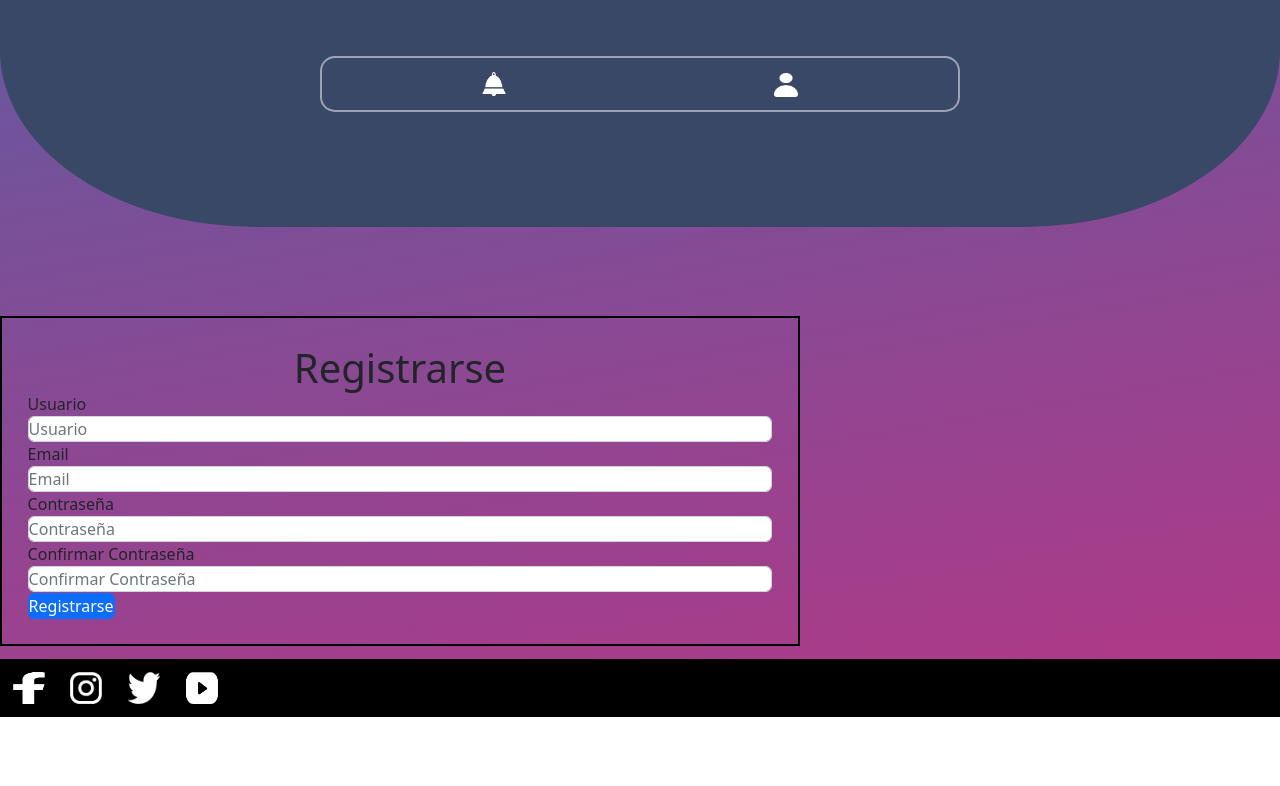
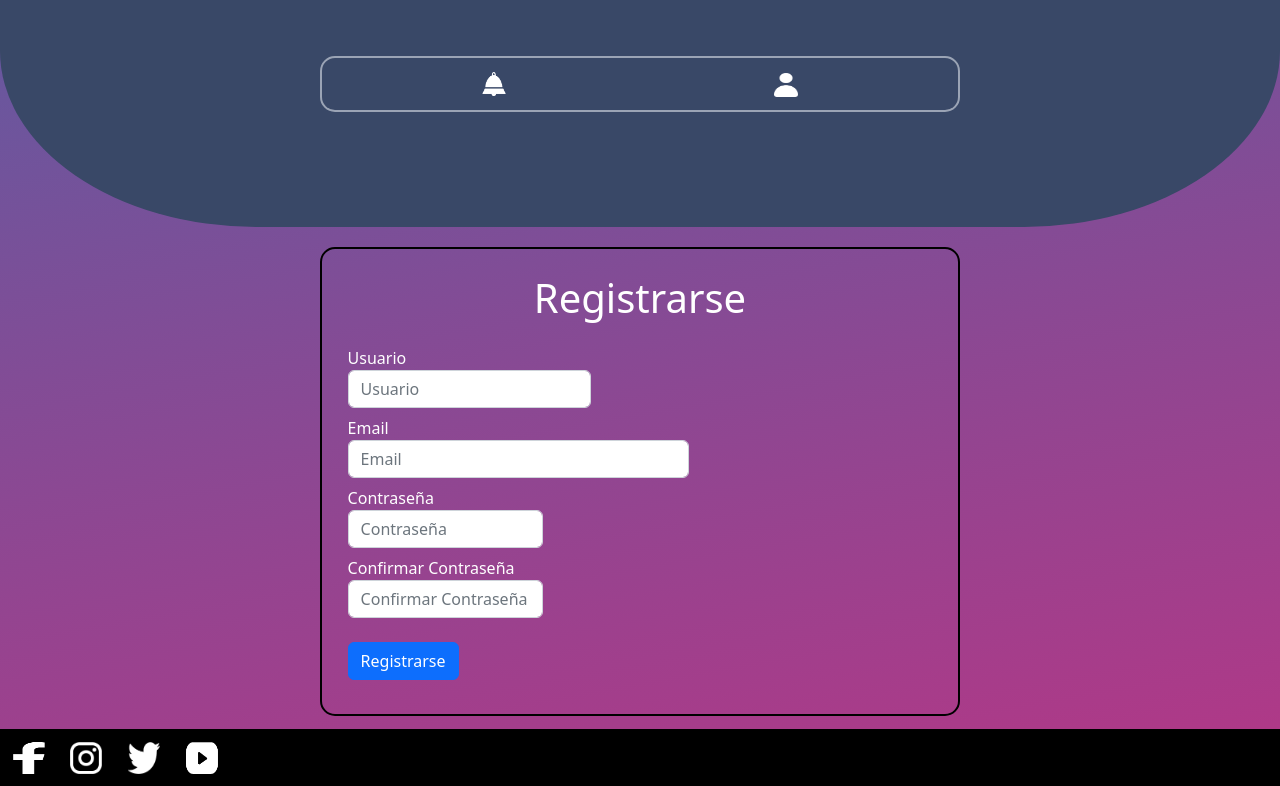
Before and after one commit to Pamela198713/BootcampAr, an Angular app in the folder frontend/: page /register in a window 1280 px wide. Shown: the part 655-1441 px from the top of the page. Before the commit the page ends 1372 px from the top, so only its background shows below. Built offline with nearby package versions, Linux system fonts and the light colour scheme.

Commit message:
fix registro

```diff
--- a/frontend/src/app/pages/registro/registro.component.css
+++ b/frontend/src/app/pages/registro/registro.component.css
@@ -1,4 +1,4 @@
-*{
+/* *{
     padding: 0;
     margin: 0;
     box-sizing: border-box;
@@ -7,22 +7,23 @@
 .body-registrarse{
     display: flex;
     justify-content: center;
+} */
+
+.container-registro {
+    border-radius: 15px;
+    border: 2px solid black;
+    padding: 4%;
+    margin-top: 20px;
 }
 
-.container-registro{
-    width: 800px;
-    border: 2px solid black;
-    padding: 2%;
-    margin-top: 5%;
-}
-
-.title-registro{
+.title-registro {
     text-align: center;
 }
 
-.form{
+
+/* .form {
     display: flex;
     flex-direction: column;
     gap: 10px;
     margin-top: 2%;
-}
+} */
--- a/frontend/src/app/pages/registro/registro.component.html
+++ b/frontend/src/app/pages/registro/registro.component.html
@@ -1,14 +1,14 @@
 <app-layout>
 
-
-
-
+    <div class="w-50 m-auto">
+        <div class="row">
+            <div class="col">
                 <form [formGroup]="registroForm" (ngSubmit)="onSubmit(registroForm)" class="form" action="">
                     <div class="body-Registrarse">
                         <section class="container-registro">
-        <h1 class="title-registro">Registrarse</h1>
-        <div class="mb-12">
-          <label for="inputUsuario" class="form-label">Usuario</label>
+                            <h1 class="title-registro text-white mb-4">Registrarse</h1>
+                            <div class="mb-2 col-md-5">
+                                <label for="inputUsuario" class="text-white">Usuario</label>
                                 <input type="usuario" class="form-control" id="inputUsuario" placeholder="Usuario" formControlName="usuarioname">
                                 <div *ngIf="Usuarioname?.errors && Usuarioname?.touched">
                                     <p *ngIf="Usuarioname?.hasError('required')" class="text-danger">
@@ -23,8 +23,8 @@
                                 </div>
                             </div>
 
-        <div class="mb-12">
-          <label for="inputEmail" class="form-label">Email</label>
+                            <div class="mb-2 col-md-7">
+                                <label for="inputEmail" class="text-white">Email</label>
                                 <input type="email" class="form-control" id="inputEmail" placeholder="Email" formControlName="email">
                                 <div *ngIf="Email?.errors && Email?.touched">
                                     <p *ngIf="Email?.hasError('required')" class="text-danger">
@@ -39,8 +39,8 @@
                                 </div>
                             </div>
 
-        <div class="mb-12">
-          <label for="inputContraseña" class="form-label">Contraseña</label>
+                            <div class="mb-2 col-md-4">
+                                <label for="inputContraseña" class="text-white">Contraseña</label>
                                 <input type="password" class="form-control" id="inputContraseña" placeholder="Contraseña" formControlName="password">
                                 <div *ngIf="Password?.errors && Password?.touched">
                                     <p *ngIf="Password?.hasError('required')" class="text-danger">
@@ -52,8 +52,8 @@
                                 </div>
                             </div>
 
-        <div class="mb-12">
-          <label for="inputContraseña" class="form-label">Confirmar Contraseña</label>
+                            <div class="mb-2 col-md-4">
+                                <label for="inputContraseña" class="text-white">Confirmar Contraseña</label>
                                 <input type="password" class="form-control" id="inputContraseña" placeholder="Confirmar Contraseña" formControlName="confirmPassword">
                                 <div *ngIf="ConfirmPassword?.errors && ConfirmPassword?.touched">
                                     <p *ngIf="ConfirmPassword?.hasError('required')" class="text-danger">
@@ -65,10 +65,14 @@
                                 </div>
                             </div>
 
-        <div class="mb-12">
-          <button type="submit" class="btn btn-primary">Registrarse</button>
+                            <div class="mb-2">
+                                <button type="submit" class="btn btn-primary mt-3">Registrarse</button>
                             </div>
                         </section>
                     </div>
                 </form>
+            </div>
+        </div>
+    </div>
+
 </app-layout>
--- a/frontend/src/app/pages/registro/registro.component.ts
+++ b/frontend/src/app/pages/registro/registro.component.ts
@@ -12,7 +12,6 @@ import { Validators } from '@angular/forms';
   styleUrls: ['./registro.component.css']
 })
 export class RegistroComponent {
-
 
 
   constructor(
@@ -54,23 +53,18 @@ export class RegistroComponent {
         const confirmPassword = registroForm.value.confirmPassword;
         console.log(usuarioname,email,password,confirmPassword)
 
-
-    //     const usuario: Usuario = {
-    //       Nombre: usuarioname,
-    //       Email: email,
-    //       Password: password,
-    //      // ConfirmPassword: confirmpassword
+        const usuario: any = {
+          Nombre: usuarioname,
+          Email: email,
+          Password: password
+        };
 
 
-
-    //     };
-
-    //     this.authService.register(usuario).subscribe({
-    //       next:(respuesta) => {
-    //   }
-
-
-    // })
+        this.authService.register(usuario).subscribe({
+          next:(respuesta) => {
+            console.log(respuesta);
+        }
+      })
 
     }
 
```
Lines whose indentation alone changed are shown as unchanged.
